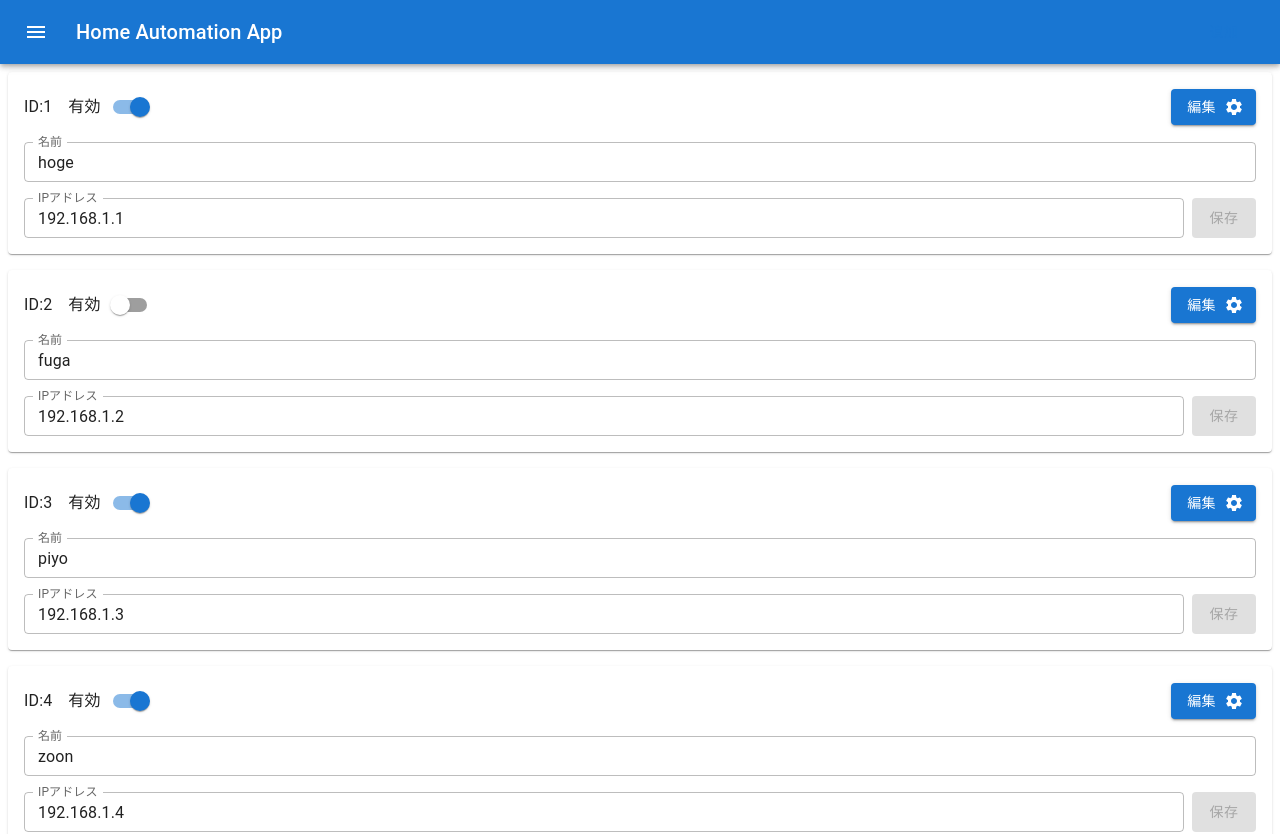
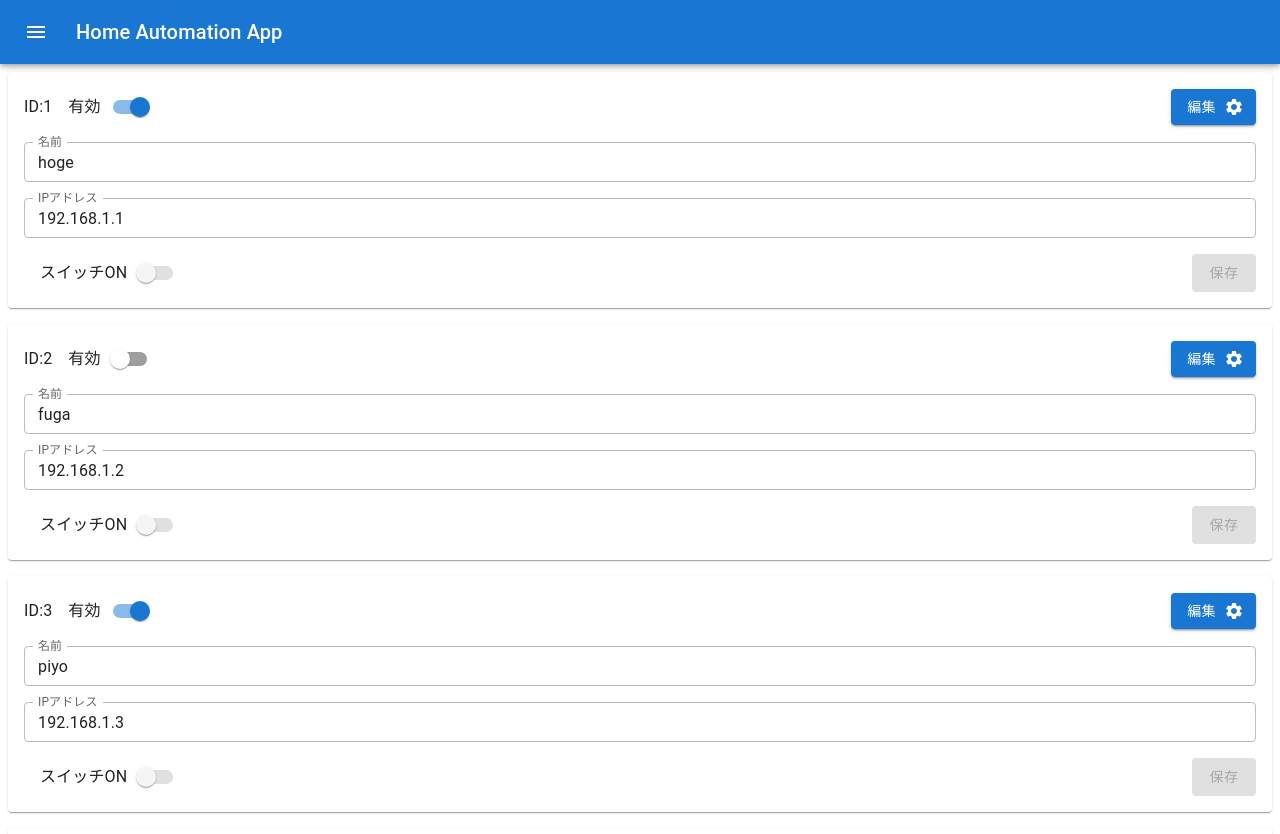
Before and after one commit to sasa9477/home-automation-app, a Next.js app: page /setting in a window 1280 px wide. Shown: the top 834 px of the page. Built offline with nearby package versions, Linux system fonts and the light colour scheme.

Commit message:
スイッチON・OFF機能の表示を追加

```diff
--- a/src/components/FunctionSwitchSettingCard.tsx
+++ b/src/components/FunctionSwitchSettingCard.tsx
@@ -12,7 +12,8 @@ type FormInputs = {
   id: number,
   name: string,
   ipaddress: string,
-  enabled: boolean
+  enabled: boolean,
+  turnOn: boolean
 }
 
 type FunctionSwitchSettingCardProps = {
@@ -146,6 +147,7 @@ const FunctionSwitchSettingCard: React.FC<FunctionSwitchSettingCardProps> = ({ i
                 nameInputRef.current.disabled = false
                 nameInputRef.current.focus()
               }
+              reset()
               toggleEdit()
             }}
           >
@@ -187,13 +189,6 @@ const FunctionSwitchSettingCard: React.FC<FunctionSwitchSettingCardProps> = ({ i
             />
           )}
         />
-        <Box
-          sx={{
-            display: 'flex',
-            justifyContent: 'space-between',
-            gap: theme => theme.spacing(1)
-          }}
-        >
         <Controller
           name="ipaddress"
           control={control}
@@ -224,11 +219,31 @@ const FunctionSwitchSettingCard: React.FC<FunctionSwitchSettingCardProps> = ({ i
             />
           )}
         />
+        <Box
+          sx={{
+            display: 'flex',
+            justifyContent: 'space-between'
+          }}
+        >
+          <FormControlLabel
+            label="スイッチON"
+            labelPlacement='start'
+            control={<Controller
+              name="turnOn"
+              control={control}
+              render={({ field }) => (
+                <Switch
+                  color="primary"
+                  checked={field.value}
+                  disabled={!isEdit}
+                  onChange={e => field.onChange(e.target.checked)} />
+              )}
+            />}
+          />
           <Button
             variant='contained'
             type="submit"
             disabled={!isEdit}
-            sx={{ height: '40px' }}
           >
             保存
           </Button>
--- a/src/pages/setting.tsx
+++ b/src/pages/setting.tsx
@@ -15,25 +15,29 @@ export const getServerSideProps: GetServerSideProps<SettingPageProps> = async (c
     id: 1,
     name: "hoge",
     ipaddress: "192.168.1.1",
-    enabled: true
+    enabled: true,
+    turnOn: false
   },
   {
     id: 2,
     name: "fuga",
     ipaddress: "192.168.1.2",
-    enabled: false
+    enabled: false,
+    turnOn: false
   },
   {
     id: 3,
     name: "piyo",
     ipaddress: "192.168.1.3",
-    enabled: true
+    enabled: true,
+    turnOn: false
   },
   {
     id: 4,
     name: "zoon",
     ipaddress: "192.168.1.4",
-    enabled: true
+    enabled: true,
+    turnOn: false
   }]
 
   return {
@@ -95,7 +99,8 @@ const SettingPage: NextPage<SettingPageProps> = ({ switchers }) => {
             id: 0,
             name: '',
             ipaddress: '',
-            enabled: true
+            enabled: true,
+            turnOn: false
           }}
           delegate={{
             onDeleteButtonClick
```
Lines whose indentation alone changed are shown as unchanged.
